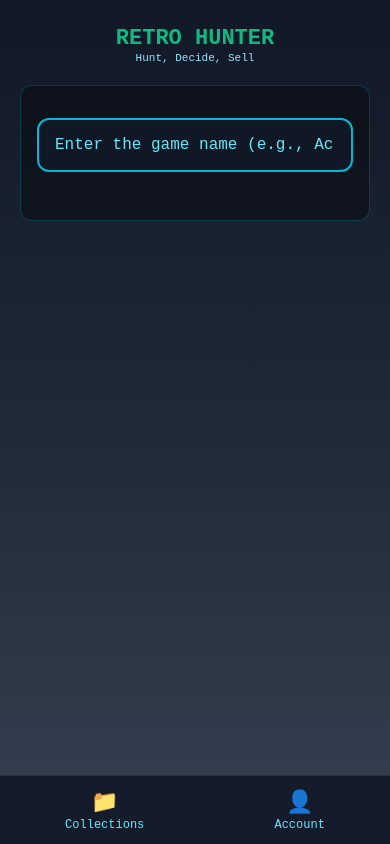
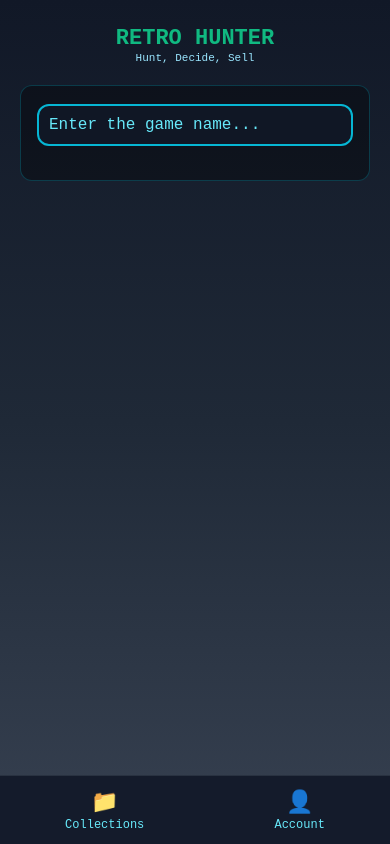
Before and after one commit to rojasmart/retro-hunter-android, a React Native app: screen / in a window 390 px wide. Built offline with nearby package versions, Linux system fonts and the light colour scheme; no server answers.

Commit message:
--refactor: update placeholder text and adjust padding for input and buttons

```diff
--- a/App.tsx
+++ b/App.tsx
@@ -445,7 +445,7 @@ function AppContent() {
                         style={styles.input}
                         value={nome}
                         onChangeText={setNome}
-                        placeholder="Enter the game name (e.g., Action Fighter)"
+                        placeholder="Enter the game name..."
                         placeholderTextColor="#67e8f9"
                         onFocus={() => setShowSearchExtras(true)}
                         onBlur={() => setShowSearchExtras(false)}
@@ -725,16 +725,16 @@ const styles = StyleSheet.create({
     borderWidth: 2,
     borderColor: "#06b6d4",
     borderRadius: 12,
-    padding: 16,
+    padding: 10,
     color: "#67e8f9",
     fontSize: 16,
-    marginVertical: 16,
+    marginVertical: 2,
     fontFamily: "monospace",
   },
   searchButton: {
     backgroundColor: "#ec4899", // pink-500
-    paddingVertical: 16,
-    paddingHorizontal: 24,
+    paddingVertical: 10,
+    paddingHorizontal: 16,
     borderRadius: 12,
     alignItems: "center",
     borderWidth: 2,
@@ -973,8 +973,8 @@ const styles = StyleSheet.create({
   // Collection button styles
   collectionButton: {
     backgroundColor: "#f59e0b", // amber-500
-    paddingVertical: 14,
-    paddingHorizontal: 20,
+    paddingVertical: 10,
+    paddingHorizontal: 16,
     borderRadius: 12,
     alignItems: "center",
     marginTop: 16,
```
